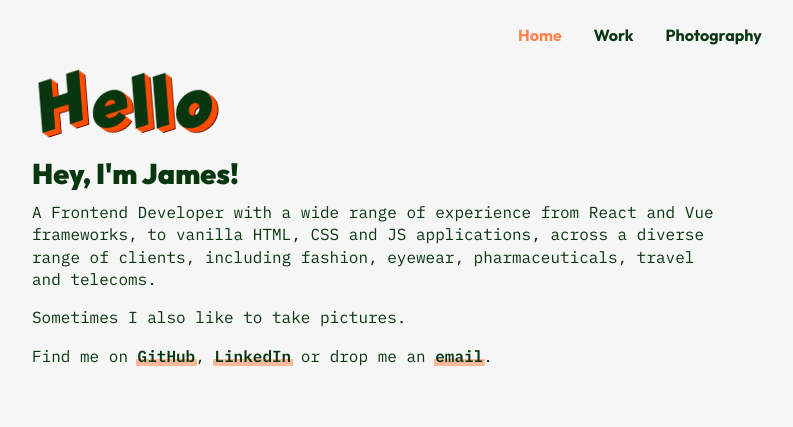
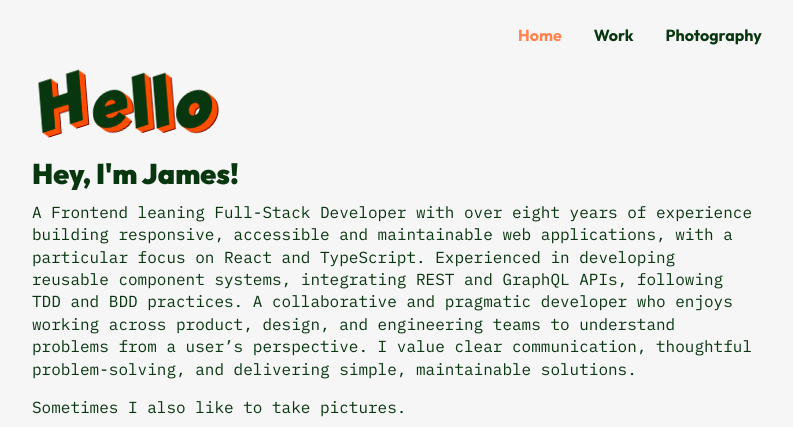
Before and after one commit to Neutron-J/Portfolio, an Astro site: page / in a window 1280 px wide. Shown: the top 427 px of the page, without its empty margins (0-793 px from the left). Built offline with nearby package versions, Linux system fonts and the light colour scheme; Astro itself is replaced by a stand-in of ours.

Commit message:
Update content

```diff
--- a/src/layouts/Root.astro
+++ b/src/layouts/Root.astro
@@ -16,7 +16,7 @@ const { title } = Astro.props;
     <meta charset='UTF-8' />
     <meta
       name='description'
-      content='Frontend Developer with a wide range of experience from vanilla JS to React and Vue.'
+      content='A Frontend leaning Full-Stack Developer with over eight years of experience building responsive, accessible and maintainable web applications, with a particular focus on React and TypeScript.'
     />
     <meta name='viewport' content='width=device-width' />
     <link rel='icon' type='image/svg+xml' href='/favicon.svg' />
--- a/src/pages/index.astro
+++ b/src/pages/index.astro
@@ -5,10 +5,14 @@ import Layout from "@layouts/Layout.astro";
 <Layout title='Hello'>
   <h4>Hey, I&apos;m James!</h4>
   <p>
-    A Frontend Developer with a wide range of experience from React and Vue
-    frameworks, to vanilla HTML, CSS and JS applications, across a diverse range
-    of clients, including fashion, eyewear, pharmaceuticals, travel and
-    telecoms.
+    A Frontend leaning Full-Stack Developer with over eight years of experience
+    building responsive, accessible and maintainable web applications, with a
+    particular focus on React and TypeScript. Experienced in developing reusable
+    component systems, integrating REST and GraphQL APIs, following TDD and BDD
+    practices. A collaborative and pragmatic developer who enjoys working across
+    product, design, and engineering teams to understand problems from a
+    user&rsquo;s perspective. I value clear communication, thoughtful
+    problem-solving, and delivering simple, maintainable solutions.
   </p>
   <p>Sometimes I also like to take pictures.</p>
   <p>
```
